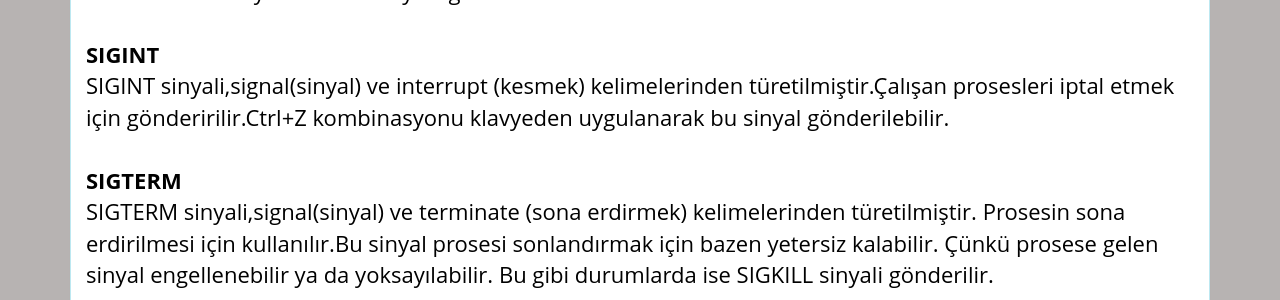
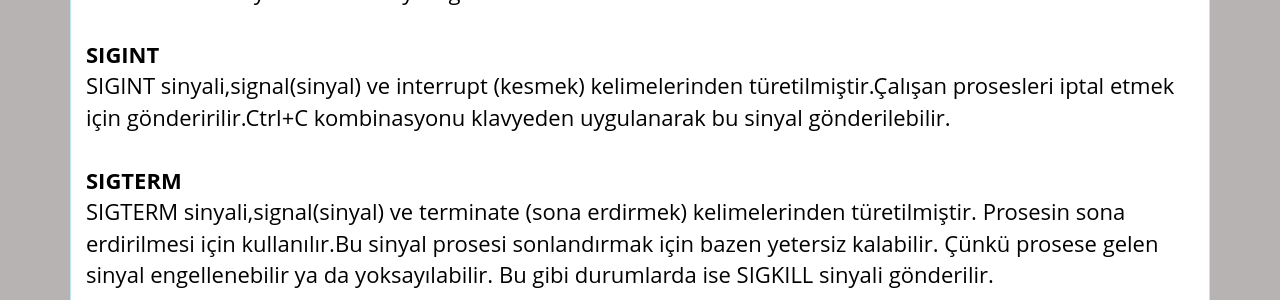
Before and after one commit to furkanonder/furkanonder.github.io, a Jekyll site: the page built from _posts/2018-08-30-Linux-ve-Sinyaller.html, in a window 1280 px wide and 900 px high, scrolled down 677 px. Shown: the part 190-490 px from the top of the window. Built offline with Jekyll 4.4.1, drawn with Linux system fonts in a browser that asks for light colours; comment, search, counter and statistics services are not loaded.

```diff
--- a/_posts/2018-08-30-Linux-ve-Sinyaller.html
+++ b/_posts/2018-08-30-Linux-ve-Sinyaller.html
@@ -22,7 +22,7 @@ Resimde görüldüğü üzere sistemimizde 64 adet sinyal bulunuyor. Burada yer
 içerisinden Sonlandırma Sinyalleri’ni inceleyeceğiz.
 
 <br/><br/><b>SIGINT</b><br/>
-SIGINT sinyali,signal(sinyal) ve interrupt (kesmek) kelimelerinden türetilmiştir.Çalışan prosesleri iptal etmek için gönderirilir.Ctrl+Z kombinasyonu klavyeden uygulanarak bu sinyal gönderilebilir.
+SIGINT sinyali,signal(sinyal) ve interrupt (kesmek) kelimelerinden türetilmiştir.Çalışan prosesleri iptal etmek için gönderirilir.Ctrl+C kombinasyonu klavyeden uygulanarak bu sinyal gönderilebilir.
 
 <br/><br/><b>SIGTERM</b><br/>
 SIGTERM sinyali,signal(sinyal) ve terminate (sona erdirmek) kelimelerinden türetilmiştir. Prosesin sona erdirilmesi için kullanılır.Bu sinyal prosesi sonlandırmak için bazen yetersiz kalabilir. Çünkü prosese gelen sinyal engellenebilir ya da yoksayılabilir. Bu gibi durumlarda ise SIGKILL sinyali gönderilir.
```
